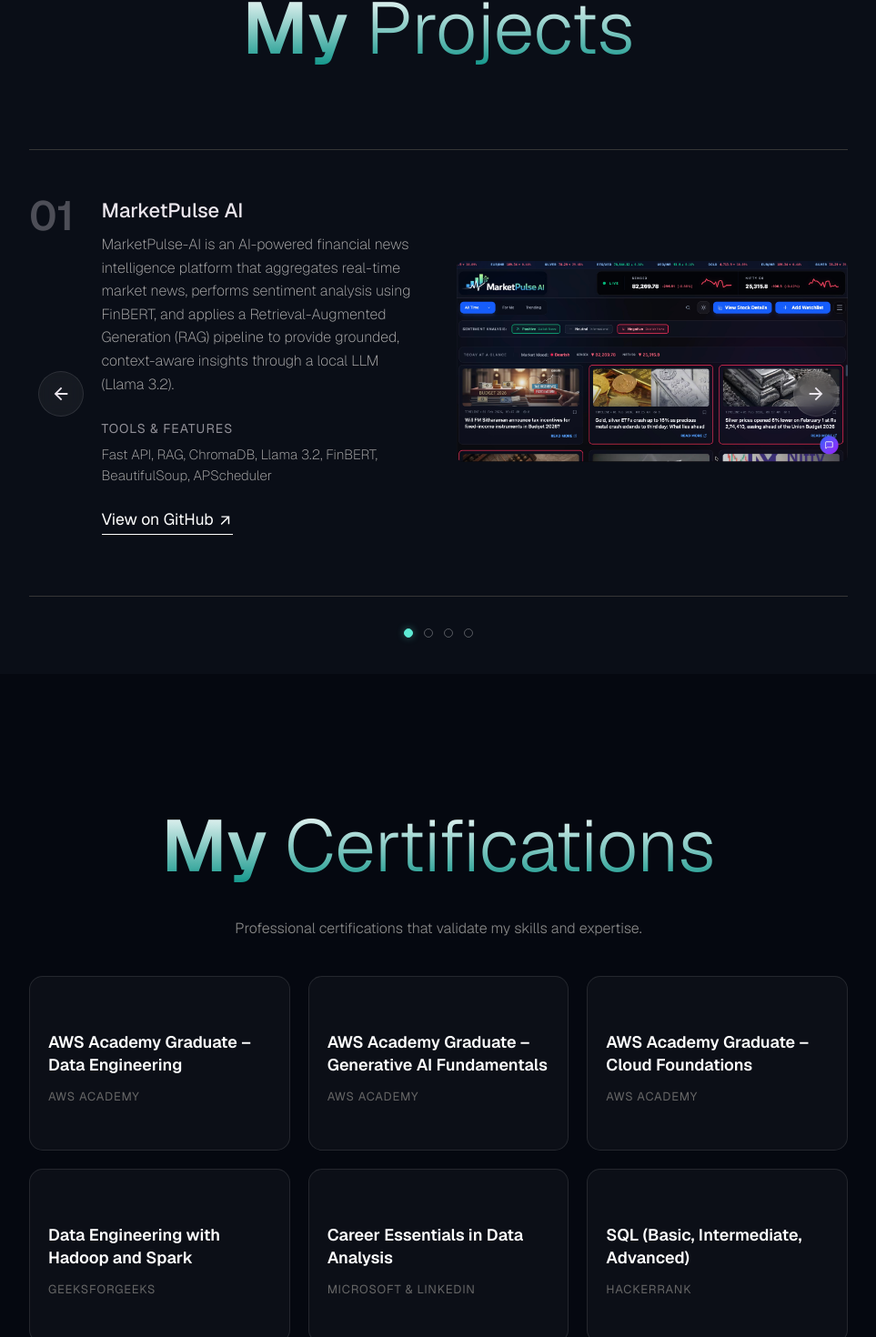
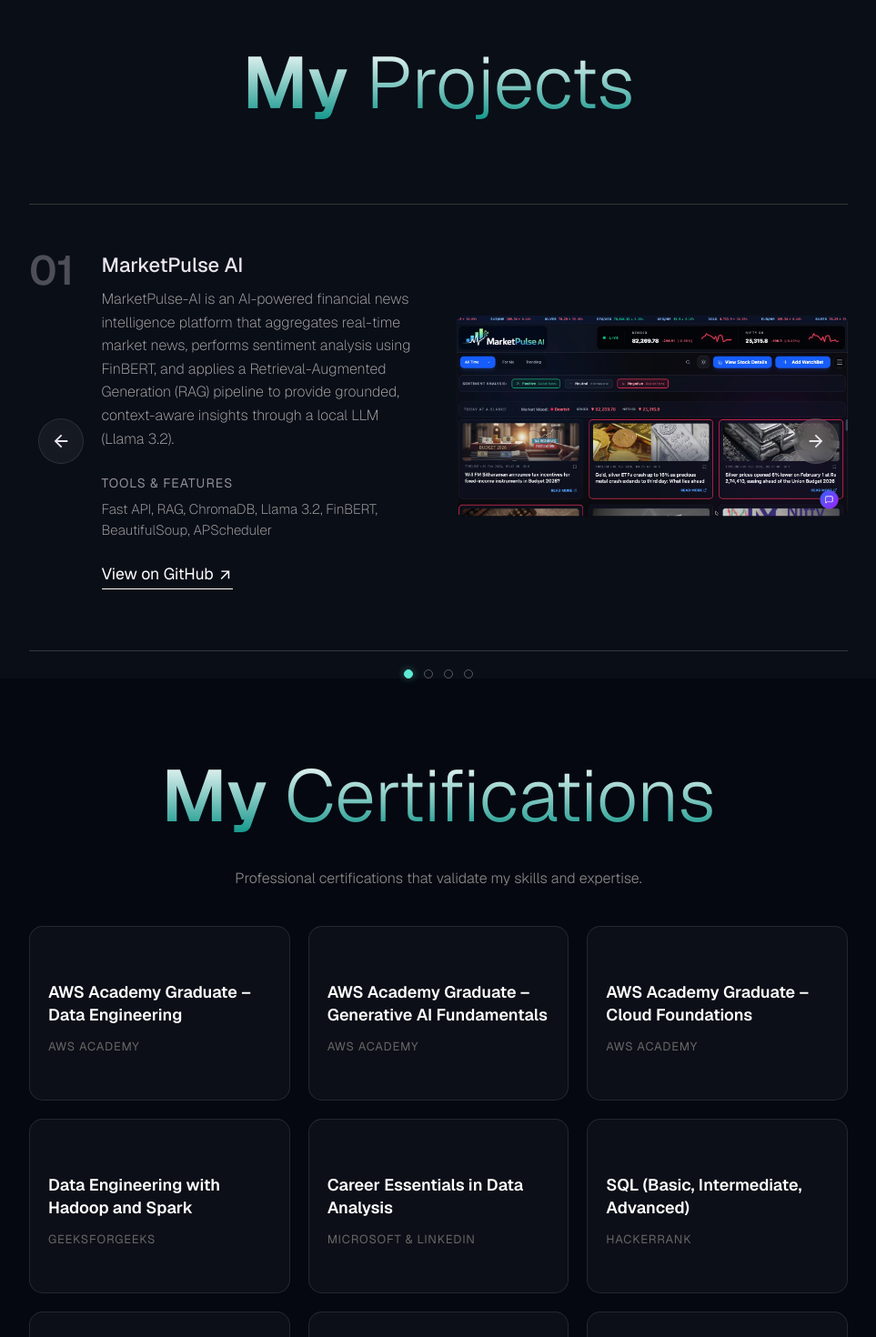
Before and after one commit to prashant-gtx/prashant-gtx.github.io, a React (Vite) app: page / in a window 1280 px wide. Shown: the part 3409-4879 px from the top of the page at 91% size, without its empty margins (158-1121 px from the left). Built offline with nearby package versions, Linux system fonts and the light colour scheme; no server answers.

Commit message:
Refine section gaps and compact footer

```diff
--- a/src/components/Contact.tsx
+++ b/src/components/Contact.tsx
@@ -84,7 +84,7 @@
 
         <div className="contact-footer">
           <h2>
-            Designed and Developed <br /> by <span>Prashant Gupta</span>
+            Designed and Developed by <span>Prashant Gupta</span>
           </h2>
           <h5>
             <MdCopyright /> {new Date().getFullYear()} All rights reserved
--- a/src/components/styles/Career.css
+++ b/src/components/styles/Career.css
@@ -8,7 +8,7 @@
   opacity: 1;
   height: auto;
   margin: auto;
-  margin-bottom: 80px;
+  margin-bottom: 140px;
   padding: 60px 0px;
 }
 
--- a/src/components/styles/Certifications.css
+++ b/src/components/styles/Certifications.css
@@ -1,5 +1,5 @@
 .certifications-section {
-  padding: 80px 0;
+  padding: 20px 0 80px 0;
   display: flex;
   flex-direction: column;
   align-items: center;
--- a/src/components/styles/Contact.css
+++ b/src/components/styles/Contact.css
@@ -153,12 +153,12 @@
   justify-content: space-between;
   align-items: center;
   border-top: 1px solid rgba(255,255,255,0.1);
-  padding-top: 40px;
+  padding-top: 20px;
 }
 
 .contact-footer h2 {
   font-weight: 400;
-  font-size: 23px;
+  font-size: 18px;
   margin: 0;
 }
 
@@ -167,7 +167,7 @@
 }
 
 .contact-footer h5 {
-  font-size: 20px;
+  font-size: 16px;
   font-weight: 500;
   display: flex;
   align-items: center;
--- a/src/components/styles/Work.css
+++ b/src/components/styles/Work.css
@@ -3,7 +3,7 @@
   position: relative;
   z-index: 1;
   background-color: var(--backgroundColor);
-  padding: 40px 0; /* Reduced initial padding to close gap above projects section */
+  padding: 40px 0 0 0; /* Reduced bottom padding to close gap above following section */
   margin-top: -20px; /* Pull the section slightly upward */
 }
 
@@ -171,7 +171,7 @@
   display: flex;
   justify-content: center;
   gap: 12px;
-  margin-top: 35px;
+  margin-top: 20px;
 }
 
 .carousel-dot {
```
